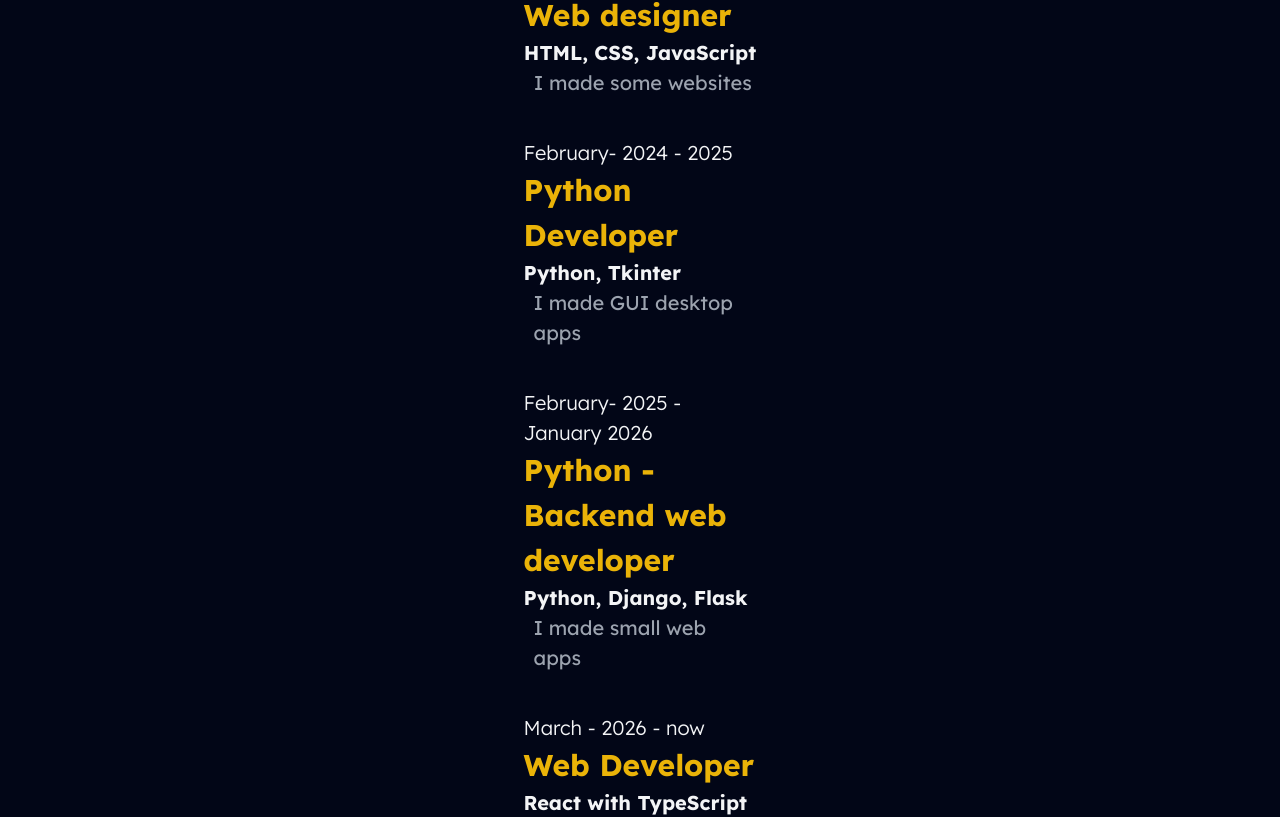
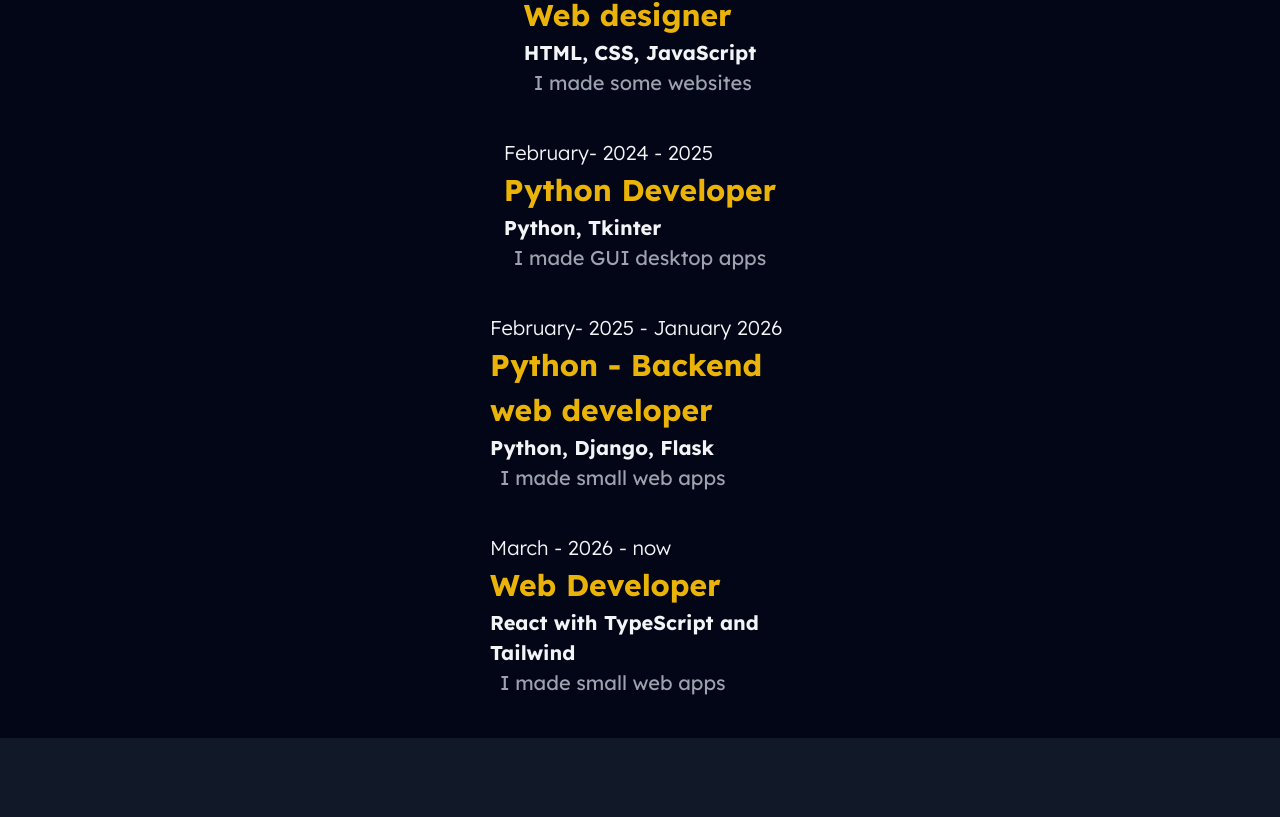
Before and after one commit to arkadiuszkornecki/arkadiuszkornecki.github.io, a React (Vite) app: page / in a window 1280 px wide. Shown: the part 4024-4841 px from the top of the page. Built offline with nearby package versions, Linux system fonts and the light colour scheme.

Commit message:
fix width in my experiences

```diff
--- a/src/routes/bio/styles.css
+++ b/src/routes/bio/styles.css
@@ -232,7 +232,7 @@
 }
 
 .experience {
-    @apply flex flex-col justify-evenly max-w-58.25;
+    @apply flex flex-col justify-evenly max-w-75;
 
 }
 
```
